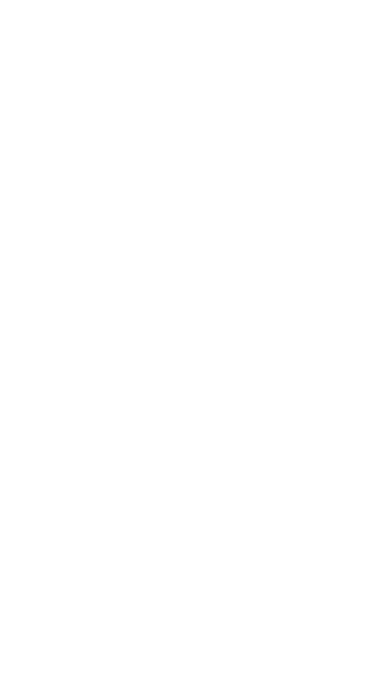
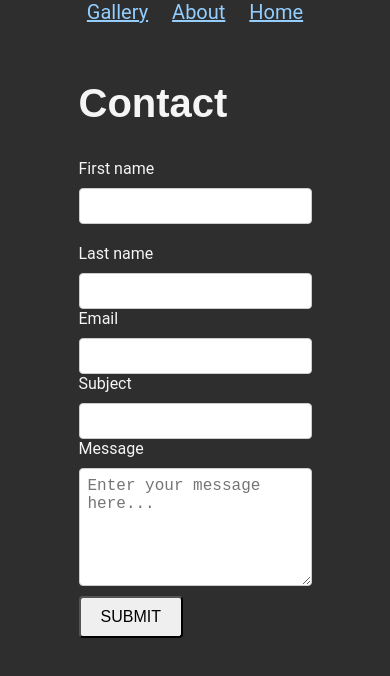
Before and after one commit to kelton18/PortfolioWebsite, a plain HTML site: page contact.html in a window 390 px wide. Drawn offline with Linux system fonts and the light colour scheme.

Commit message:
Form added to contact page, Gallery page added to replace blog page, Images added and formatted for the gallery page

```diff
--- a/contact.html
+++ b/contact.html
@@ -4,8 +4,110 @@
     <meta charset="UTF-8">
     <meta name="viewport" content="width=device-width, initial-scale=1.0">
     <title>Document</title>
+    <link rel="stylesheet" href="Portfolio.css">
+    <style>
+        .contact-form {
+            display: flex;
+            flex-direction: column;
+            gap: 10px;
+        }
+
+        .form-row {
+            display: flex;
+            justify-content: space-between;
+            gap: 20px;
+        }
+
+        .form-group {
+            display: flex;
+            flex-direction: column;
+            flex: 1;
+            gap: 10px;
+        }
+
+        .form-input {
+            padding: 8px;
+            font-size: 1rem;
+            border: 1px solid #ccc;
+            border-radius: 4px;
+
+        }
+
+        .submit-btn {
+            padding: 10px 20px;
+            font-size: 1rem;
+            border-radius: 4px;
+            cursor: pointer;
+            transition: background-color 0.3s;
+            margin-top: 10px;
+        }
+        .submit-btn:hover {
+            background-color: rgb(168, 168, 168);
+        }
+
+        @media (max-width: 600px) {
+            .form-row {
+                flex-direction: column;
+            }
+        }
+
+
+
+
+    </style>
 </head>
 <body>
+    <section>
+        <div class="header-links">
+            <nav>
+                <a href="gallery.html">Gallery</a>
+                <a href="about.html">About</a>
+                <a href="index.html">Home</a>
+            </nav>
+        </div>
+    </section>
 
+
+    <section>
+        <h1>Contact</h1>
+        <div class="Name-Input">
+            <form action="#" id="contact-form">
+                        <div class="form-row">
+                            <div class="form-group">
+                                <label for="first-name">First name</label>
+                                <input class="form-input" type="text" id="first-name" name="first-name">
+                            </div>
+                            <div class="form-group">
+                                <label for="last-name">Last name</label>
+                                <input class="form-input"  type="text" id="last-name" name="last-name">
+                            </div>
+                        </div>
+                        <div class="form-group">
+                            <label for="email">Email</label>
+                            <input class="form-input" type="text" id="email" name="email">
+                        </div>
+                        <div class="form-group">
+                            <label for="subject">Subject</label>
+                            <input class="form-input" type="text" id="subject" name="subject">
+                        </div>
+                        <div class="form-group">
+                            <label for="message">Message</label>
+                            <textarea style="resize: vertical; min-height: 100px;" class="form-input" id="message" name="message" rows="5" placeholder="Enter your message here..."></textarea>
+                        </div>
+                    <button class="submit-btn" type="button" id="submit-btn">SUBMIT</button>
+            </form>
+            <p id="confirmation" style="display: none; color:green; font-weight: bold;">
+                Form submitted successfully!
+            </p>
+        </div>
+    </section>
+
+    <!-- Script doesn't actually submit the form yet -->
+    <script>
+        document.getElementById("submit-btn").addEventListener('click', () => {
+            document.getElementById("confirmation").style.display = "block";
+            document.getElementById("contact-form").reset();
+        })
+    </script>
 </body>
 </html>
```
Also changed, not shown: about.html (+1 -1 lines), blog.html (deleted, +0 -11 lines), gallery.html (added, +62 -0 lines), index.html (+1 -1 lines), Media/portfolio-5.jpg (added), 13 other files.
